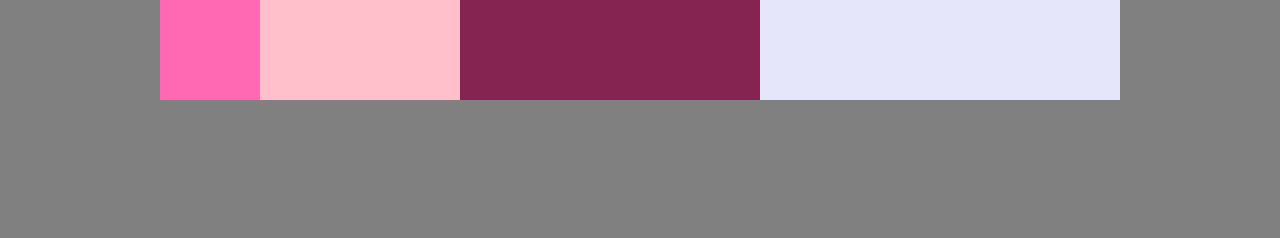
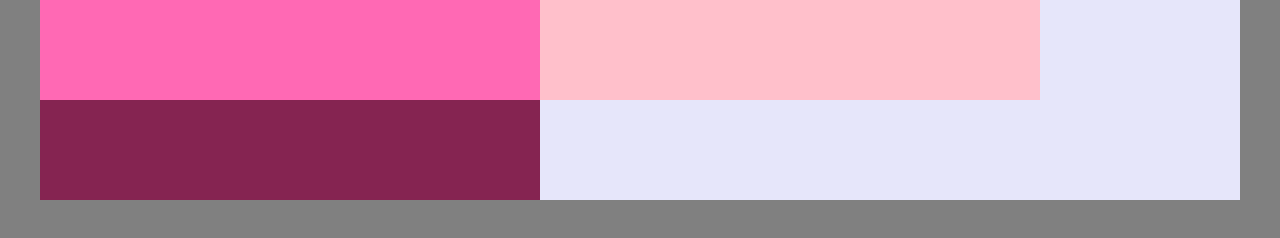
Before and after one commit to dariaria/flexbox-css, a plain HTML site: page index.html in a window 1280 px wide. Drawn offline with Linux system fonts and the light colour scheme.

Commit message:
flex basis part2

```diff
--- a/style.css
+++ b/style.css
@@ -10,7 +10,7 @@ body{
 
 .wrapper{
     width: 100%;
-    max-width: 960px;
+    max-width: 1200px;
     margin: 0 auto;
 }
 
@@ -23,21 +23,21 @@ body{
 
 .box{
     height: 100px;
-    flex-basis: 100px;
+    flex-basis: 500px;
 
 }
 
 .one{
     background:hotpink;
-    flex-basis: 100px;
+
 }
 
 .two{
     background:pink;
-    flex-basis: 200px;
+
 }
 
 .three{
     background:rgb(133, 36, 81);
-    flex-basis: 300px;
+
 }
```
